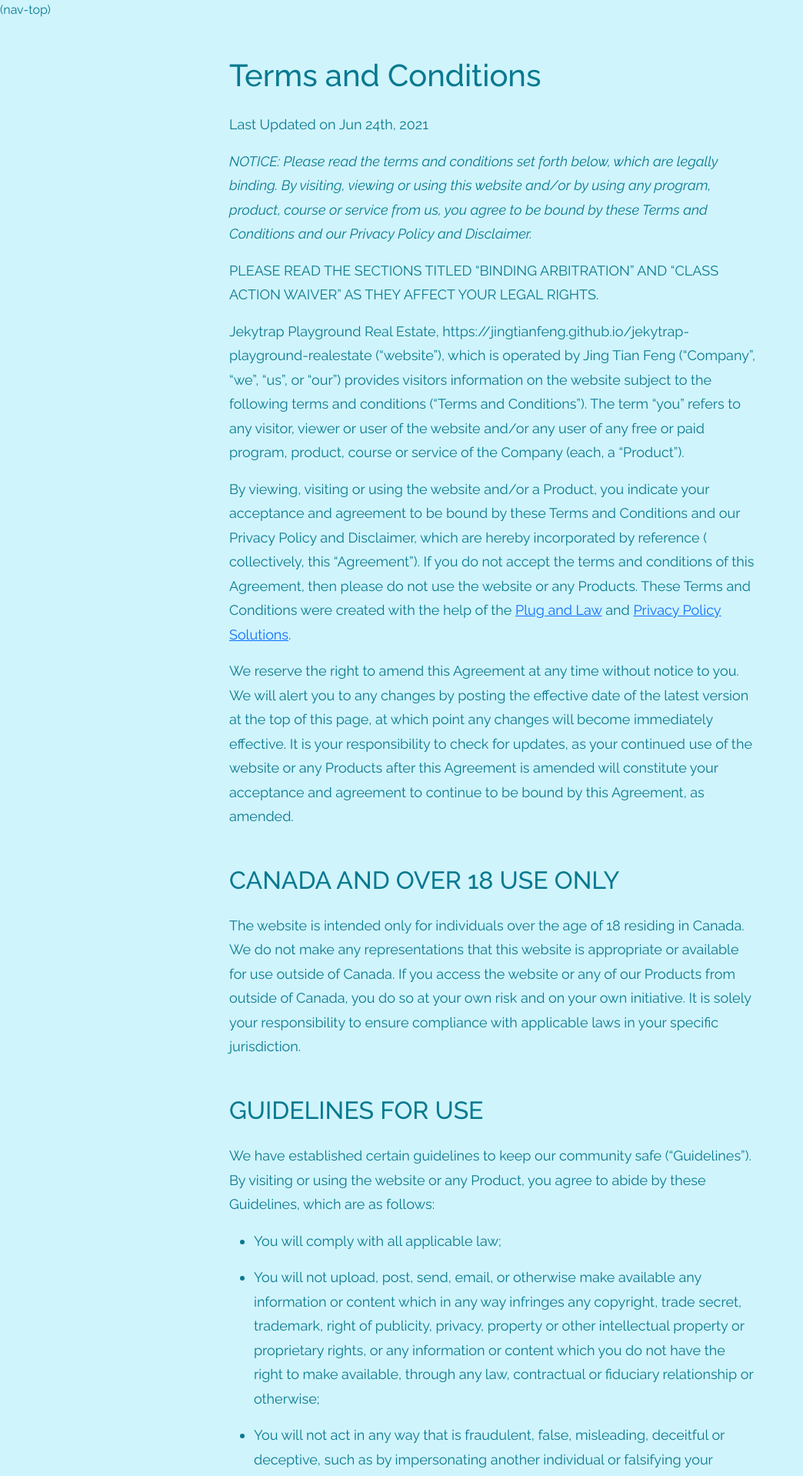
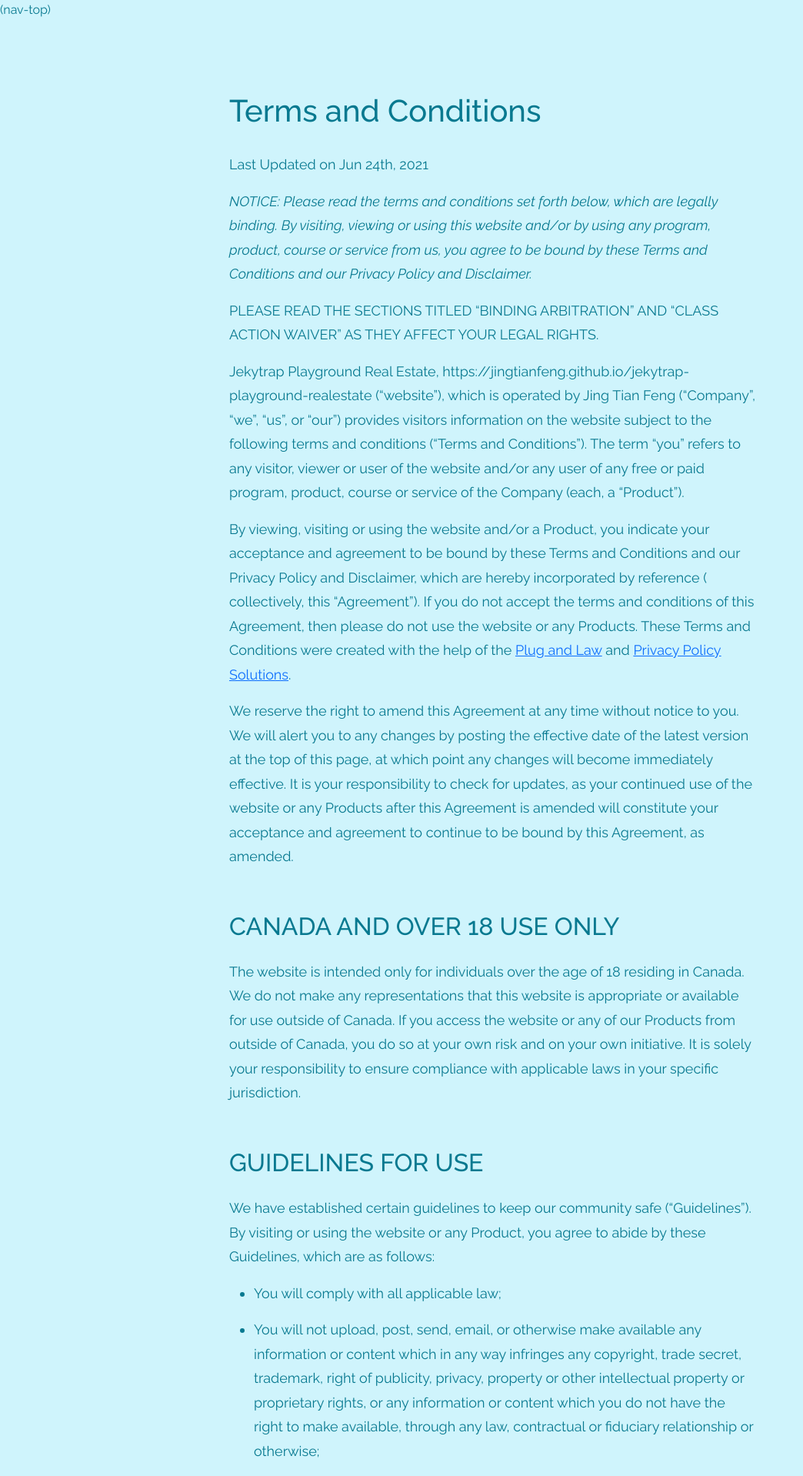
Before and after one commit to jingtianfeng/jekytrap-playground-realestate, a Jekyll site: the page built from terms.md, in a window 1280 px wide. Shown: the top 1918 px of the page at 77% size, without its empty margins (0-1044 px from the left). Built offline with Jekyll 4.4.1, drawn with Linux system fonts in a browser that asks for light colours.

Commit message:
Fix _prose.sass | Move margin and padding to post

```diff
--- a/_layouts/post.html
+++ b/_layouts/post.html
@@ -3,7 +3,7 @@
 ---
 
 <article>
-    <div class="prose">
+    <div class="prose mx-auto px-3 py-4">
         {{ content }}
     </div>
 </article>
--- a/_sass/_prose.sass
+++ b/_sass/_prose.sass
@@ -1,13 +1,11 @@
 .prose
   max-width: 65ch
-  margin: 0 auto
-  padding: 0 map-get($spacers, 3)
   font-size: 1.125rem
   line-height: 1.75
 
-  h1, h2
-    margin-top: map-get($spacers, 5)
-    margin-bottom: map-get($spacers, 4)
+  h1, h2, h3, h4, h5, h6
+    margin-top: 1.75em
+    margin-bottom: 0.75em
 
-  ul > li:not(:last-child)
-    margin-bottom: map-get($spacers, 3)
+  li + li
+    margin-top: map-get($spacers, 3)
```
